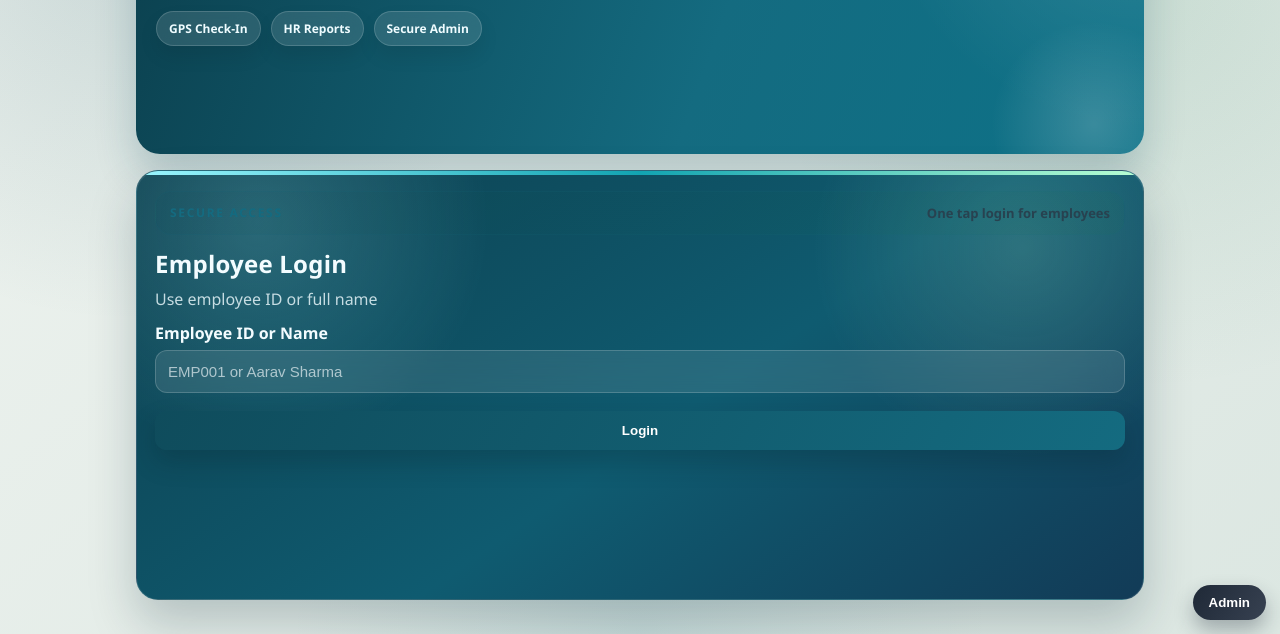
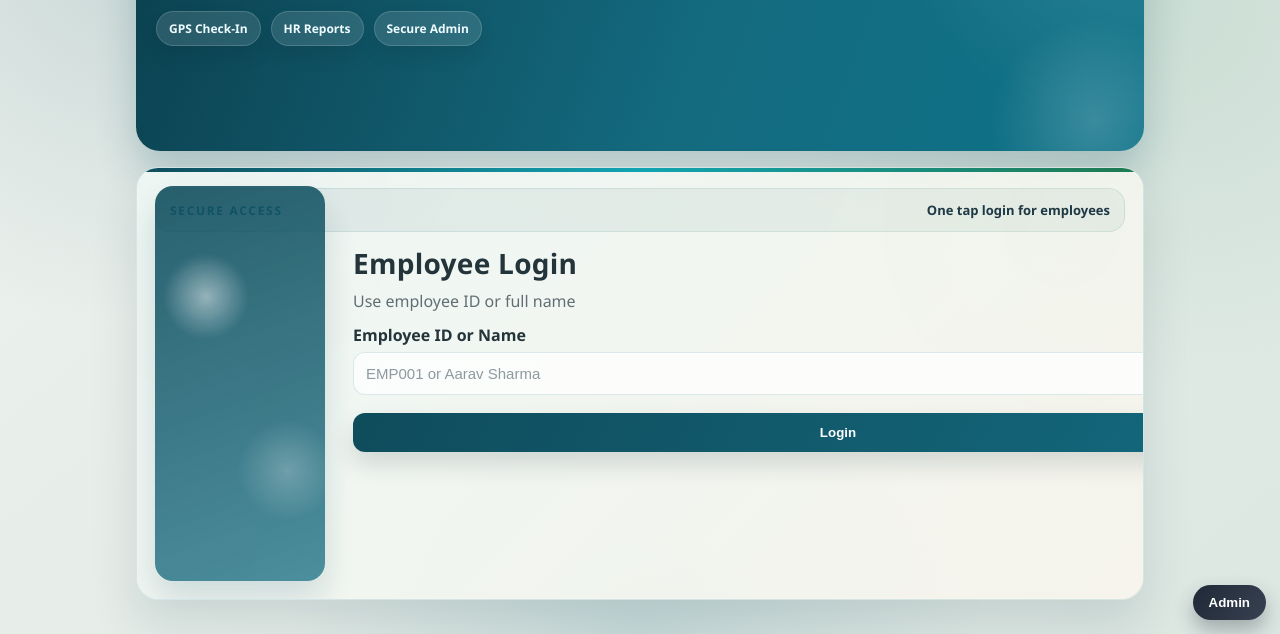
Before and after one commit to am2660713/AttendenceSystem, a website: page frontend/public/index.html in a window 1280 px wide. Shown: the part 166-800 px from the top of the page. Drawn offline with Linux system fonts and the light colour scheme.

Commit message:
Redesign login card layout

```diff
--- a/frontend/public/styles.css
+++ b/frontend/public/styles.css
@@ -148,15 +148,15 @@ body {
 .login-card {
   position: relative;
   overflow: hidden;
-  color: #edf9fc;
+  color: #20313a;
   background:
-    radial-gradient(circle at 12% 12%, rgba(157, 246, 255, 0.20), transparent 24%),
-    radial-gradient(circle at 88% 18%, rgba(196, 255, 215, 0.16), transparent 22%),
-    linear-gradient(145deg, #0d3f4e, #0f5b70 55%, #123b57);
-  border: 1px solid rgba(255, 255, 255, 0.12);
+    linear-gradient(135deg, rgba(239, 248, 245, 0.92), rgba(247, 244, 236, 0.92)),
+    radial-gradient(circle at 8% 12%, rgba(15, 76, 92, 0.08), transparent 26%),
+    radial-gradient(circle at 92% 14%, rgba(31, 122, 79, 0.10), transparent 24%);
+  border: 1px solid rgba(20, 107, 128, 0.12);
   box-shadow:
-    0 24px 48px rgba(11, 43, 54, 0.22),
-    inset 0 1px 0 rgba(255, 255, 255, 0.08);
+    0 24px 48px rgba(11, 43, 54, 0.12),
+    inset 0 1px 0 rgba(255, 255, 255, 0.72);
 }
 
 .login-card::before {
@@ -165,37 +165,77 @@ body {
   inset: 0 auto auto 0;
   width: 100%;
   height: 4px;
-  background: linear-gradient(90deg, #9bf6ff, #12a4b2, #b8ffd3);
+  background: linear-gradient(90deg, #0f4c5c, #12a4b2, #1f7a4f);
+}
+
+.login-card::after {
+  content: "";
+  position: absolute;
+  inset: 18px auto 18px 18px;
+  width: 170px;
+  border-radius: 18px;
+  background:
+    radial-gradient(circle at 30% 28%, rgba(255, 255, 255, 0.48), transparent 14%),
+    radial-gradient(circle at 78% 72%, rgba(255, 255, 255, 0.24), transparent 16%),
+    linear-gradient(160deg, rgba(15, 76, 92, 0.92), rgba(20, 107, 128, 0.78));
+  opacity: 0.96;
+  pointer-events: none;
+  box-shadow: 0 18px 34px rgba(15, 76, 92, 0.16);
 }
 
 .login-card h2,
 .login-card label,
 .login-card strong {
-  color: #f3fcff;
+  color: #24343b;
 }
 
 .login-card .muted {
-  color: rgba(235, 249, 252, 0.82);
+  color: rgba(35, 53, 61, 0.70);
+}
+
+.login-card h2 {
+  position: relative;
+  z-index: 1;
+  font-size: 28px;
+  margin-left: 198px;
+}
+
+.login-card .muted,
+.login-card label,
+.login-card input,
+.login-card button,
+.login-card .msg {
+  position: relative;
+  z-index: 1;
+}
+
+.login-card > .muted,
+.login-card > label,
+.login-card > input,
+.login-card > button,
+.login-card > .msg {
+  margin-left: 198px;
 }
 
 .login-card input {
-  background: rgba(255, 255, 255, 0.10);
-  border: 1px solid rgba(255, 255, 255, 0.18);
-  color: #f8feff;
+  background: rgba(255, 255, 255, 0.72);
+  border: 1px solid rgba(20, 107, 128, 0.14);
+  color: #17313a;
   backdrop-filter: blur(10px);
+  box-shadow: inset 0 1px 0 rgba(255, 255, 255, 0.9);
 }
 
 .login-card input::placeholder {
-  color: rgba(248, 254, 255, 0.64);
+  color: rgba(61, 83, 91, 0.58);
 }
 
 .login-card input:focus {
-  border-color: rgba(155, 246, 255, 0.85);
-  box-shadow: 0 0 0 3px rgba(155, 246, 255, 0.16);
+  border-color: rgba(20, 107, 128, 0.52);
+  box-shadow: 0 0 0 3px rgba(20, 107, 128, 0.12);
 }
 
 .login-card .primary {
-  box-shadow: 0 12px 24px rgba(7, 35, 42, 0.25);
+  box-shadow: 0 12px 24px rgba(7, 35, 42, 0.14);
 }
 
 .login-ribbon {
@@ -206,8 +246,8 @@ body {
   margin-bottom: 12px;
   padding: 12px 14px;
   border-radius: 16px;
-  background: linear-gradient(120deg, rgba(15, 76, 92, 0.08), rgba(31, 122, 79, 0.08));
-  border: 1px solid rgba(20, 107, 128, 0.12);
+  background: linear-gradient(120deg, rgba(15, 76, 92, 0.08), rgba(31, 122, 79, 0.06));
+  border: 1px solid rgba(20, 107, 128, 0.10);
 }
 
 .login-ribbon span {
@@ -220,7 +260,40 @@ body {
 
 .login-ribbon strong {
   font-size: 13px;
-  color: #284250;
+  color: #1f3944;
+}
+
+.login-card .msg {
+  color: #9f2a24;
+}
+
+.login-card .primary {
+  background: linear-gradient(120deg, #0f4c5c, #146b80);
+}
+
+.login-card .primary:hover {
+  filter: saturate(1.08);
+}
+
+@media (max-width: 900px) {
+  .login-card::after {
+    inset: 18px 18px auto 18px;
+    height: 110px;
+    width: auto;
+  }
+
+  .login-card h2,
+  .login-card .muted,
+  .login-card label,
+  .login-card input,
+  .login-card button,
+  .login-card .msg {
+    margin-left: 0;
+  }
+
+  .login-card h2 {
+    margin-top: 124px;
+  }
 }
 
 .hidden { display: none !important; }
```
